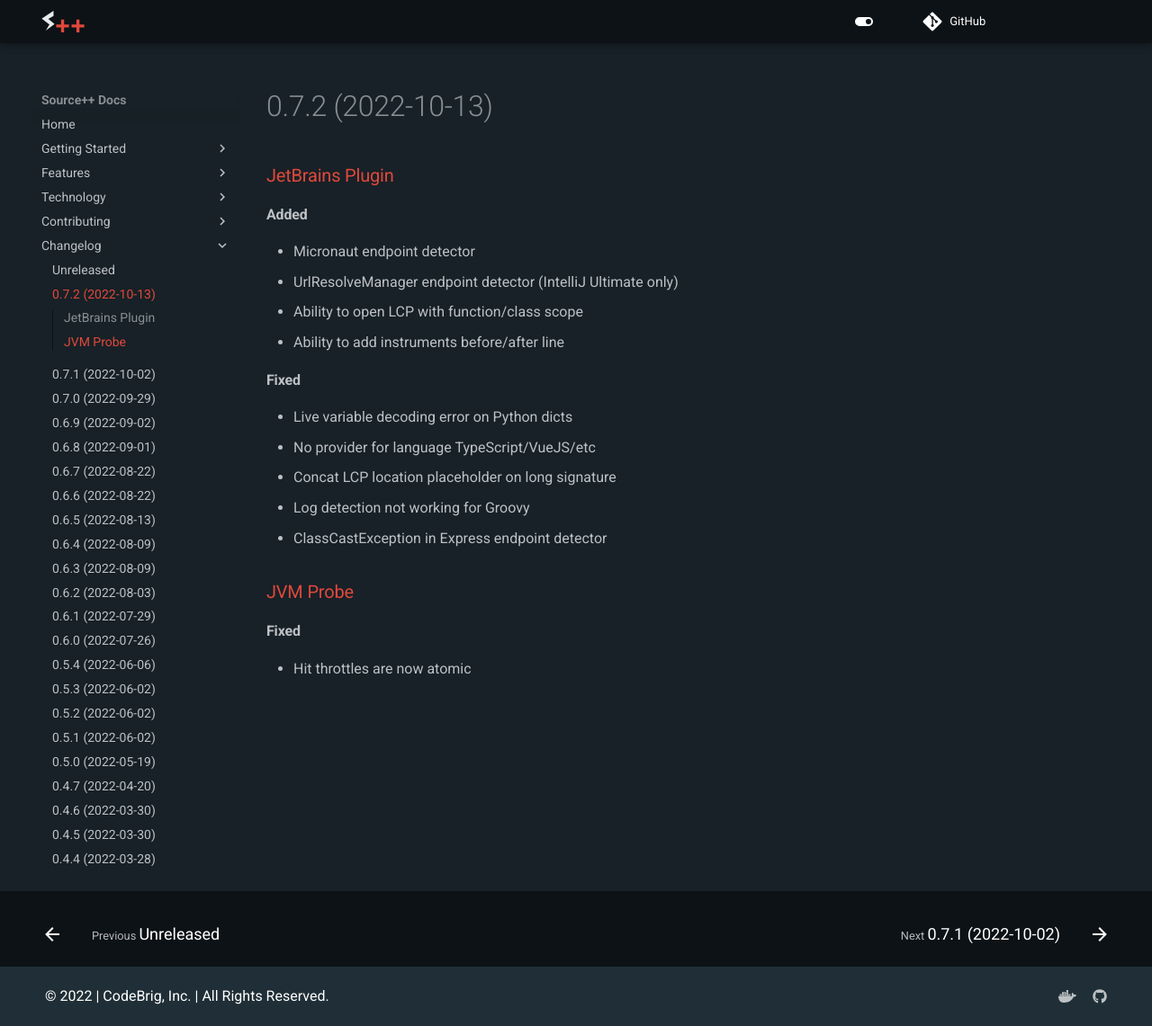
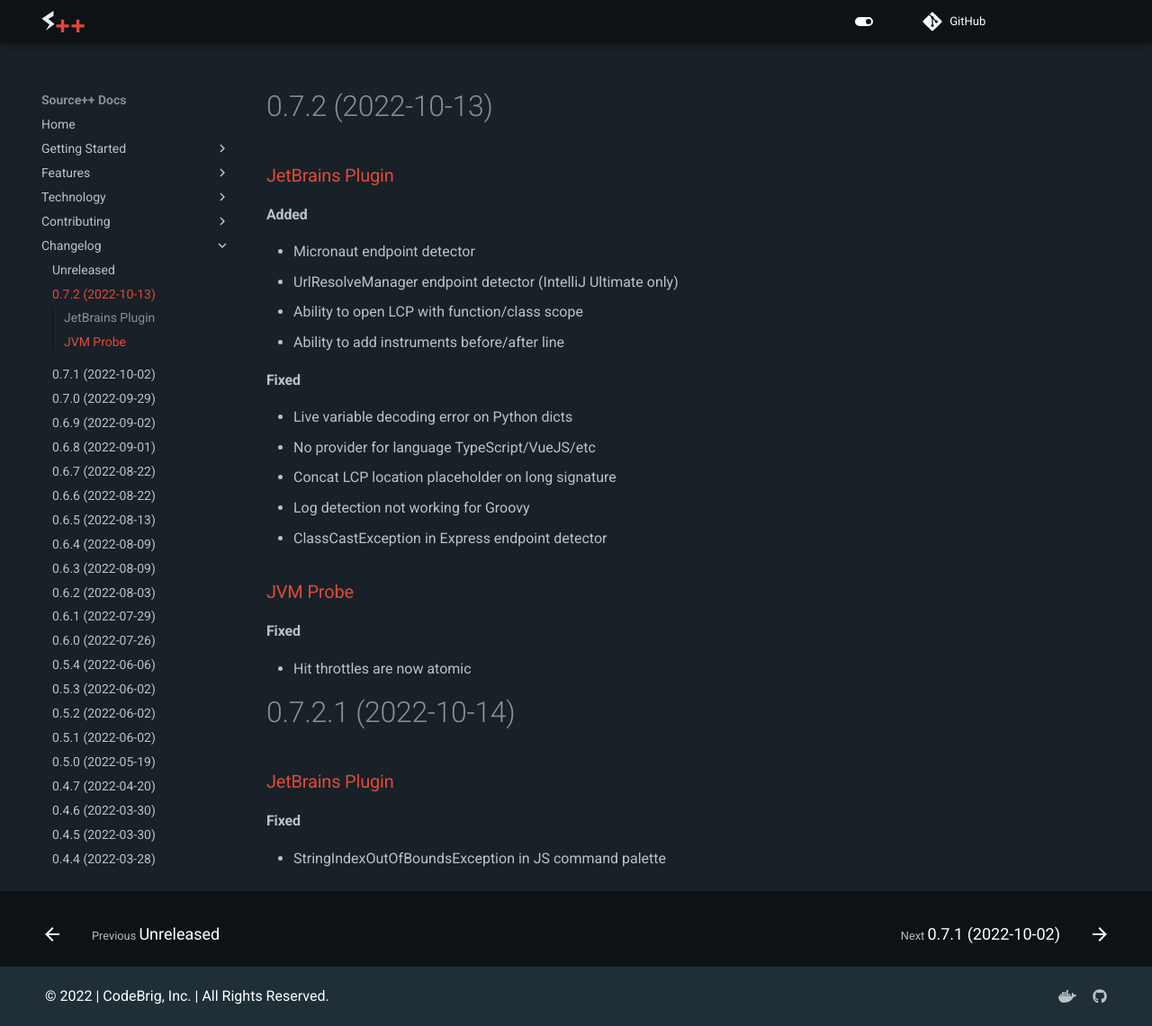
Before and after one commit to sourceplusplus/documentation, an MkDocs documentation site: the page built from docs/changelog/0.7.2.md, in a window 1280 px wide and 1141 px high. Shown: the whole window at 90% size. Built offline with MkDocs 1.6.1 and Material for MkDocs 9.7.7, drawn with Linux system fonts in a browser that asks for light colours; comment, search, counter and statistics services are not loaded; the version menu is left out.

Commit message:
docs: hotfix

```diff
--- a/docs/changelog/0.7.2.md
+++ b/docs/changelog/0.7.2.md
@@ -19,3 +19,10 @@
 
 #### Fixed
 - Hit throttles are now atomic
+
+# 0.7.2.1 (2022-10-14)
+
+### [JetBrains Plugin](https://github.com/sourceplusplus/interface-jetbrains)
+
+#### Fixed
+- StringIndexOutOfBoundsException in JS command palette
```
